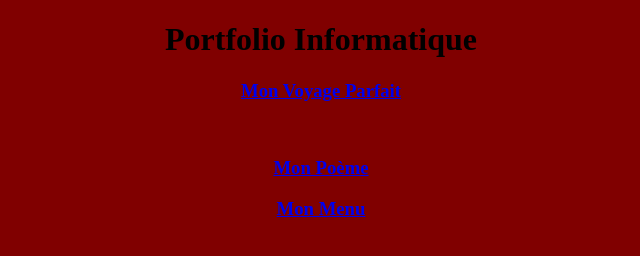
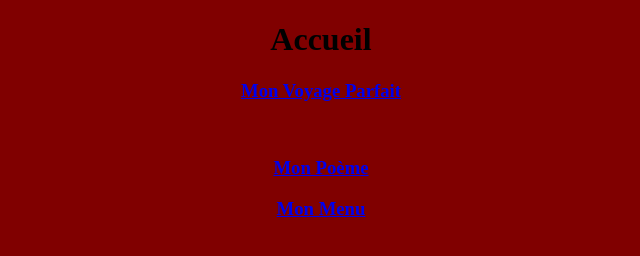
Before and after one commit to Shottyy/Shottyy.github.io, a plain HTML site: page index.html in a window 1280 px wide. Shown: the whole page, without its empty margins (319-959 px from the left). Drawn offline with Linux system fonts and the light colour scheme.

Commit message:
Update index.html

```diff
--- a/index.html
+++ b/index.html
@@ -9,7 +9,7 @@
 	<body style="background-color : maroon;">
 
 	<Center>
-		<h1>Portfolio Informatique</h1>
+		<h1>Accueil</h1>
 		<h3><a href="voyage.html">Mon Voyage Parfait</a></h3> <br>
 		<h3><a href="poème.html">Mon Poème</a></h3>
 		<h3><a href="menu.html">Mon Menu</a></h3>
```
